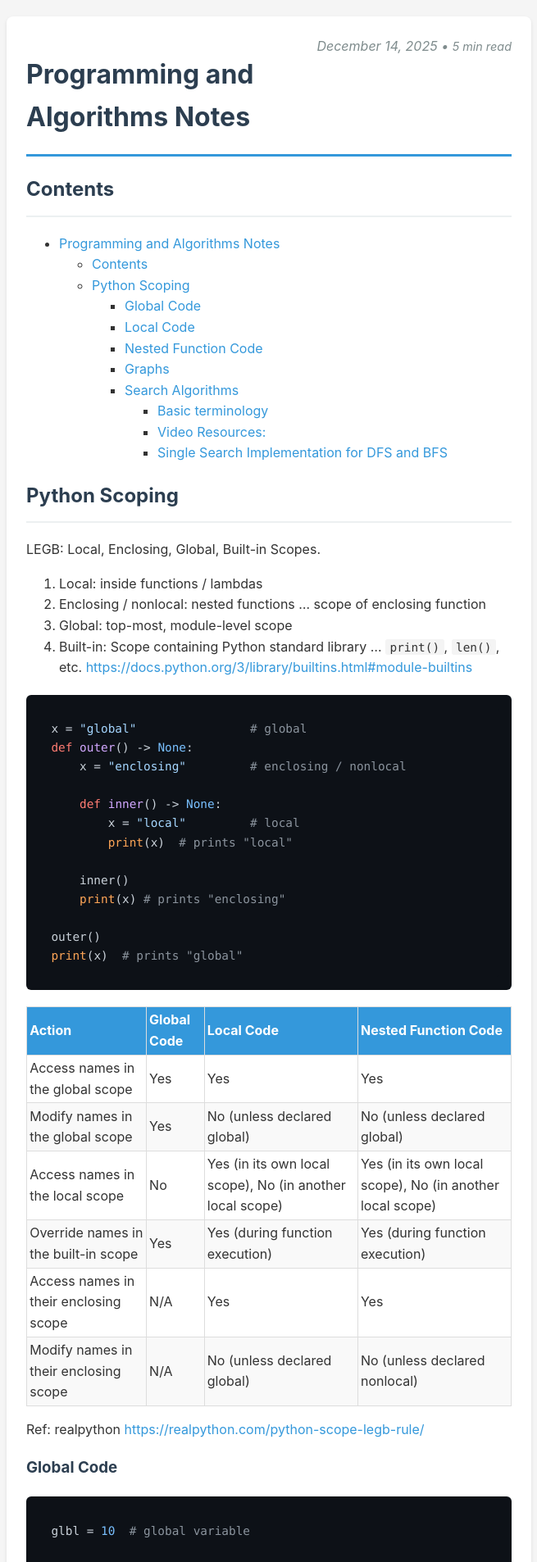
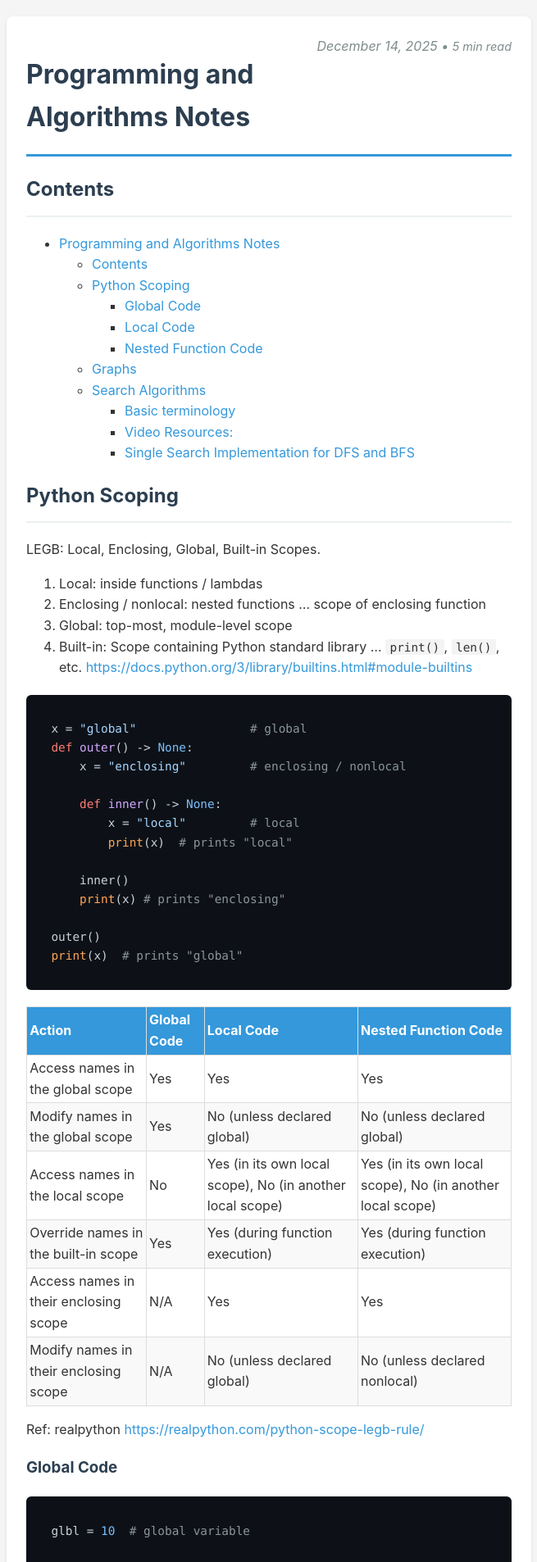
Before and after one commit to akumm2k/akumm2k.github.io, a Jekyll site: the page built from teaching/mentoring-winter-25/Scoping-and-Graphs.md, in a window 1280 px wide. Shown: the top 1906 px of the page at 82% size, without its empty margins (312-967 px from the left). Built offline with Jekyll 4.4.1, drawn with Linux system fonts in a browser that asks for light colours.

````diff
--- a/teaching/mentoring-winter-25/Scoping-and-Graphs.md
+++ b/teaching/mentoring-winter-25/Scoping-and-Graphs.md
@@ -21,11 +21,11 @@ author: Aryan Kumar
     - [Global Code](#global-code)
     - [Local Code](#local-code)
     - [Nested Function Code](#nested-function-code)
-    - [Graphs](#graphs)
-    - [Search Algorithms](#search-algorithms)
-      - [Basic terminology](#basic-terminology)
-      - [Video Resources:](#video-resources)
-      - [Single Search Implementation for DFS and BFS](#single-search-implementation-for-dfs-and-bfs)
+  - [Graphs](#graphs)
+  - [Search Algorithms](#search-algorithms)
+    - [Basic terminology](#basic-terminology)
+    - [Video Resources:](#video-resources)
+    - [Single Search Implementation for DFS and BFS](#single-search-implementation-for-dfs-and-bfs)
 
 
 ## Python Scoping
@@ -132,7 +132,7 @@ def modify_enclosing() -> None:
 ```
 
 
-### Graphs
+## Graphs
 
 Representations:
 - Adjacency Matrix
@@ -207,10 +207,10 @@ Full list:
 '''
 ```
 
-### Search Algorithms
+## Search Algorithms
 
 
-#### Basic terminology
+### Basic terminology
 
 - Node: A point in the graph (e.g., A, B, C, etc.)
   - start node: where the search begins
@@ -233,7 +233,7 @@ Full list:
   - Pick a starting node, and explore all its neighbors before moving to the next level of neighbors.
   - exploration order captured by a queue (FIFO)
 
-#### Video Resources:
+### Video Resources:
 
 Quick Visualization (Short):
 {% include youtube.html id="L1vGm2_cPU0" %}
@@ -244,7 +244,7 @@ In-Depth Visualization (DFS):
 In-Breadth Visualization (BFS):
 {% include youtube.html id="xlVX7dXLS64" %}
 
-#### Single Search Implementation for DFS and BFS
+### Single Search Implementation for DFS and BFS
 
 ```py
 from collections import deque
````
